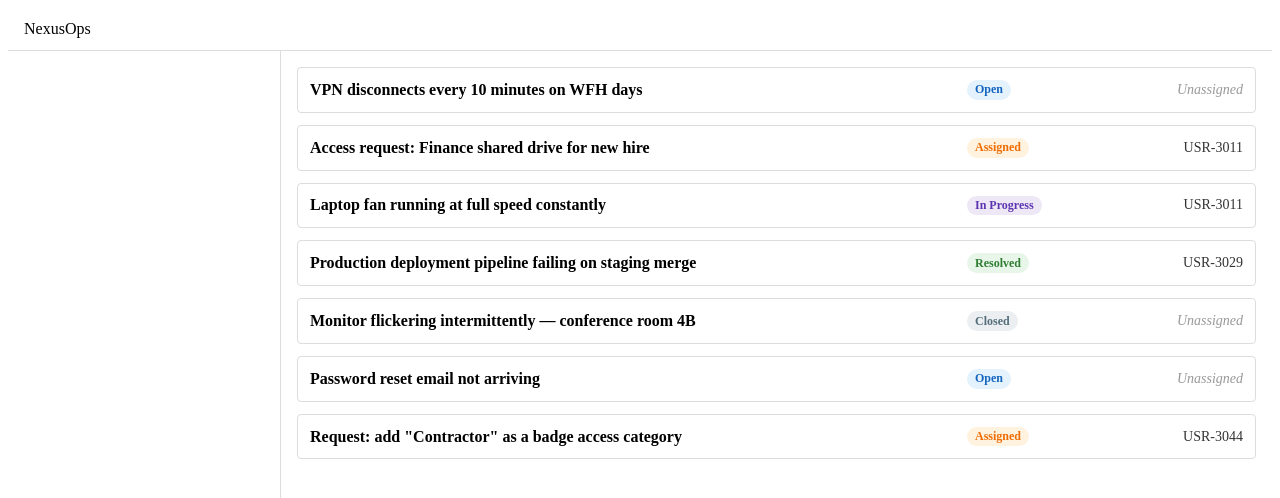
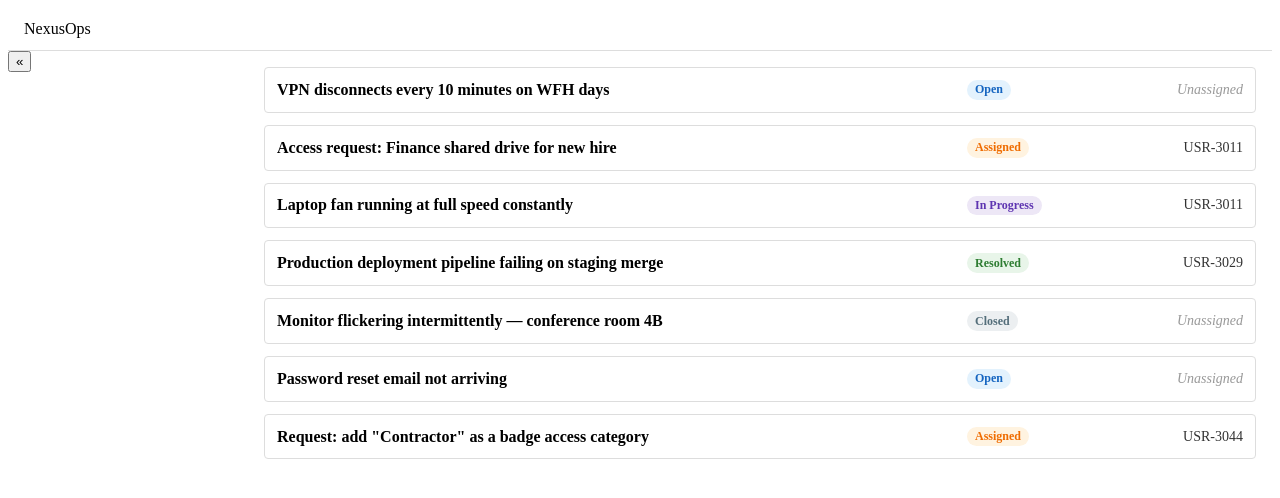
Before and after one commit to SaurabhaArya0501/nexusops, an Angular app: page / in a window 1280 px wide. Shown: the top 498 px of the page. Built offline with nearby package versions, Linux system fonts and the light colour scheme.

Commit message:
feat(shell): extract sidebar with two-way collapse state via model()

```diff
--- a/src/app/layout/shell/shell.html
+++ b/src/app/layout/shell/shell.html
@@ -2,10 +2,8 @@
   <header class="shell__header">
     <span class="shell__brand">NexusOps</span>
   </header>
-  <div class="shell__body">
-    <nav class="shell__sidebar" aria-label="Primary">
-      <!-- nav links land here on Day 3 / weekend -->
-    </nav>
+  <div class="shell__body" [class.shell__body--sidebar-collapsed]="sidebarCollapsed()">
+    <app-sidebar [(collapsed)]="sidebarCollapsed" />
     <main class="shell__content">
       <ul class="ticket-list">
         @for (ticket of tickets; track ticket.id) {
--- a/src/app/layout/shell/shell.scss
+++ b/src/app/layout/shell/shell.scss
@@ -15,6 +15,12 @@
   display: flex;
   flex: 1;
   min-height: 0;
+}
+
+.shell__body--sidebar-collapsed {
+  .shell__content {
+    padding-left: 0.5rem;
+  }
 }
 
 .shell__sidebar {
--- a/src/app/layout/shell/shell.ts
+++ b/src/app/layout/shell/shell.ts
@@ -1,16 +1,18 @@
-import { Component } from '@angular/core';
+import { Component, signal } from '@angular/core';
 import { MOCK_TICKETS } from '../../data/mock-tickets';
 import { TicketCard } from '../../features/tickets/ui/ticket-card/ticket-card';
 import { TicketId } from '../../domain/ids';
+import { Sidebar } from '../sidebar/sidebar';
 
 @Component({
   selector: 'app-shell',
-  imports: [TicketCard],
+  imports: [TicketCard, Sidebar],
   templateUrl: './shell.html',
   styleUrl: './shell.scss',
 })
 export class Shell {
   protected readonly tickets = MOCK_TICKETS;
+  protected readonly sidebarCollapsed = signal(false);
 
   protected onTicketSelected(id: TicketId): void {
     console.log('Selected ticket: ', id);
--- /dev/null
+++ b/src/app/layout/sidebar/sidebar.html
@@ -0,0 +1,11 @@
+<nav class="sidebar" [class.sidebar--collapsed]="collapsed()" aria-label="Primary">
+  <button
+    class="sidebar__toggle"
+    type="button"
+    [attr.aria-expanded]="!collapsed()"
+    (click)="toggle()"
+  >
+    {{ collapsed() ? '»' : '«' }}
+  </button>
+  <!-- nav links land here -->
+</nav>
--- /dev/null
+++ b/src/app/layout/sidebar/sidebar.scss
@@ -0,0 +1,21 @@
+.sidebar {
+  width: 240px;
+  transition: width 0.2s ease;
+}
+
+.sidebar--collapsed {
+  width: 48px;
+}
+
+.sidebar__toggle {
+  transition: background-color 0.15s ease;
+}
+
+.sidebar__toggle:hover {
+  background-color: #f0f0f0;
+}
+
+.sidebar__toggle:focus-visible {
+  outline: 2px solid #1565c0;
+  outline-offset: 2px;
+}
--- /dev/null
+++ b/src/app/layout/sidebar/sidebar.ts
@@ -0,0 +1,15 @@
+import { Component, model } from '@angular/core';
+
+@Component({
+  selector: 'app-sidebar',
+  imports: [],
+  templateUrl: './sidebar.html',
+  styleUrl: './sidebar.scss',
+})
+export class Sidebar {
+  collapsed = model(false);
+
+  toggle(): void {
+    this.collapsed.update((value) => !value);
+  }
+}
```
Also changed, not shown: 1 other file (tests, documents, lock files or other folders).
